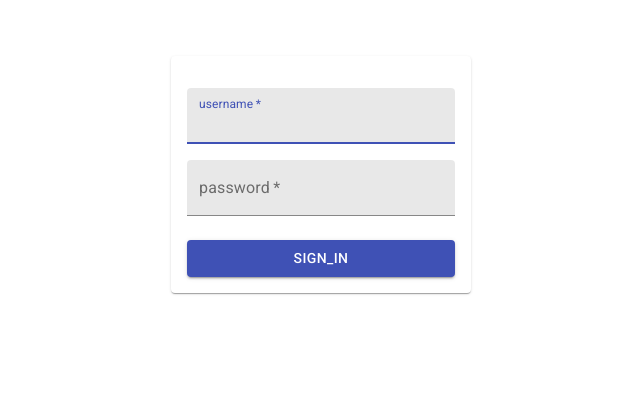
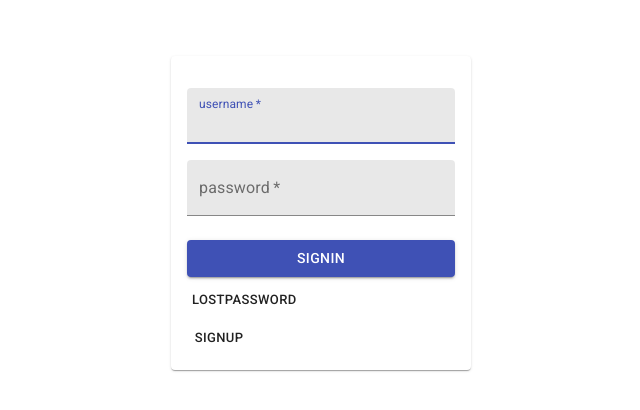
Before and after one commit to AugustoAmaral/bookstore-frontend, a React (Create React App) app: page / in a window 1280 px wide. Shown: the top 410 px of the page, without its empty margins (319-959 px from the left). Built offline with nearby package versions, Linux system fonts and the light colour scheme.

Commit message:
Added missing password and signup buttons

```diff
--- a/src/src/authentication/SignIn.jsx
+++ b/src/src/authentication/SignIn.jsx
@@ -12,6 +12,9 @@ const styles = theme => ({
   },
   submit: {
     marginTop: theme.spacing(3)
+  },
+  lostPassword: {
+    marginTop: theme.spacing(1)
   }
 });
 
@@ -51,7 +54,22 @@ class SignIn extends React.Component {
                 color="primary"
                 form="signIn"
               >
-                {t("sign_in")}
+                {t("signIn")}
+              </Button>
+              <Button
+                size="small"
+                className={classes.lostPassword}
+                onClick={() => console.log("lostPassword")}
+              >
+                {t("lostPassword")}
+              </Button>
+              <br />
+              <Button
+                size="small"
+                className={classes.lostPassword}
+                onClick={() => console.log("signUp")}
+              >
+                {t("signUp")}
               </Button>
             </Paper>
           </Grid>
--- a/src/src/locales/pt-BR.js
+++ b/src/src/locales/pt-BR.js
@@ -3,6 +3,8 @@ export default {
     username: "Usuário",
     password: "Senha",
     pleaseFillTheField: "Por favor, preencha o campo {{field}}",
-    sign_in: "Entrar"
+    signIn: "Entrar",
+    lostPassword: "Esqueceu a senha?",
+    signUp: "Registrar"
   }
 };
```
